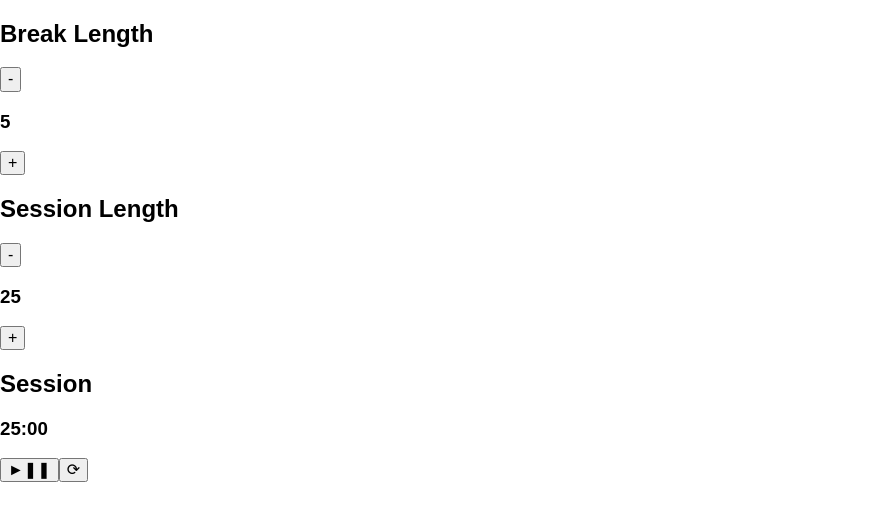
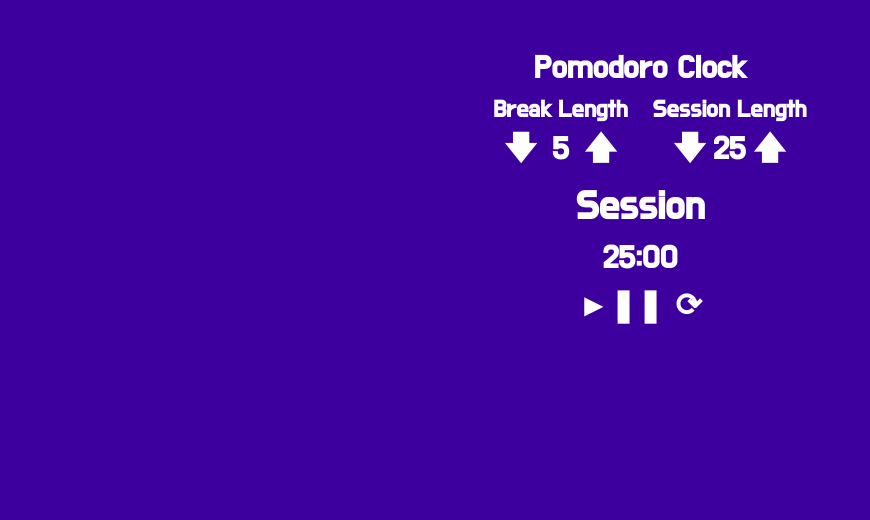
Before and after one commit to Marzdor/React-pomodoroClock, a React (Create React App) app: page / in a window 1280 px wide. Shown: the top 520 px of the page, without its empty margins (0-870 px from the left). Built offline with nearby package versions, Linux system fonts and the light colour scheme.

Commit message:
added styleing

```diff
--- a/public/index.html
+++ b/public/index.html
@@ -22,6 +22,7 @@
     -->
   <title>Pomodoro Clock App</title>
   <script src="https://cdn.freecodecamp.org/testable-projects-fcc/v1/bundle.js"></script>
+  <link href="https://fonts.googleapis.com/css?family=Do+Hyeon" rel="stylesheet">
 </head>
 
 <body>
--- a/src/App.css
+++ b/src/App.css
@@ -1,28 +1,80 @@
-.App {
-  text-align: center;
+@media (min-width: 320px) {
+  #title {
+    margin: 50px 0 10px 0;
+  }
+  #break-decrement,
+  #session-decrement {
+    justify-self: end;
+  }
+  #break-increment,
+  #session-increment {
+    justify-self: start;
+  }
+  #timer-label {
+    font-size: 2.5rem;
+    margin: 10px 0 0 0;
+  }
+  #time-left {
+    font-size: 2rem;
+    margin: 10px 0;
+  }
+  #timer button {
+    background-color: transparent;
+    border: none;
+    font-weight: 900;
+    font-size: 2rem;
+  }
+  .setting {
+    display: grid;
+    grid-template-columns: 1fr 20px 1fr;
+    justify-items: center;
+    align-items: center;
+    grid-column-gap: 5px;
+  }
+  .setting h2 {
+    grid-column: 1 / span 3;
+  }
+  .setting h3 {
+    font-size: 2rem;
+    margin: 0;
+  }
+  .setting button {
+    height: 50px;
+    width: 50px;
+    background-color: transparent;
+    border: none;
+    font-weight: 900;
+    font-size: 2rem;
+  }
+  body {
+    text-align: center;
+    font-family: "Do Hyeon", sans-serif;
+    user-select: none;
+    background-color: #3d009e;
+    color: #fff;
+  }
+  button {
+    color: #fff;
+  }
+  button:focus {
+    outline: 0;
+  }
 }
-
-.App-logo {
-  animation: App-logo-spin infinite 20s linear;
-  height: 80px;
+@media (min-width: 600px) {
+  #settings {
+    display: grid;
+    grid-template-columns: 1fr 1fr;
+    align-items: center;
+    grid-column-gap: 25px;
+  }
+  #break-setting {
+    justify-self: end;
+  }
+  #session-setting {
+    justify-self: start;
+  }
+  #break-label,
+  #session-label {
+    margin: 0;
+  }
 }
-
-.App-header {
-  background-color: #222;
-  height: 150px;
-  padding: 20px;
-  color: white;
-}
-
-.App-title {
-  font-size: 1.5em;
-}
-
-.App-intro {
-  font-size: large;
-}
-
-@keyframes App-logo-spin {
-  from { transform: rotate(0deg); }
-  to { transform: rotate(360deg); }
-}
--- a/src/App.js
+++ b/src/App.js
@@ -29,7 +29,6 @@ class App extends Component {
 
     let divisor_for_seconds = divisor_for_minutes % 60;
     let seconds = Math.ceil(divisor_for_seconds);
-    console.log(secs);
 
     if (this.state.seconds === 3600 && isNaN(secs)) {
       seconds = 0;
@@ -101,15 +100,15 @@ class App extends Component {
 
     if (this.state.timerState === "off") {
       let newTime;
-
+      console.log(btn);
       if (/break/.test(btn.id)) {
-        if (btn.innerHTML === "+" && this.state.breakTime < 60) {
+        if (btn.innerHTML === "🡅" && this.state.breakTime < 60) {
           newTime = this.state.breakTime + 1;
           this.setState({
             breakTime: newTime,
             seconds: newTime * 60
           });
-        } else if (btn.innerHTML === "-" && this.state.breakTime > 1) {
+        } else if (btn.innerHTML === "🡇" && this.state.breakTime > 1) {
           newTime = this.state.breakTime - 1;
           this.setState({
             breakTime: newTime,
@@ -119,13 +118,13 @@ class App extends Component {
         if (this.state.currentTimer === "Break")
           this.setState({ time: this.secondsToTime(newTime * 60) });
       } else {
-        if (btn.innerHTML === "+" && this.state.sessionTime < 60) {
+        if (btn.innerHTML === "🡅" && this.state.sessionTime < 60) {
           newTime = this.state.sessionTime + 1;
           this.setState({
             sessionTime: newTime,
             seconds: newTime * 60
           });
-        } else if (btn.innerHTML === "-" && this.state.sessionTime > 1) {
+        } else if (btn.innerHTML === "🡇" && this.state.sessionTime > 1) {
           newTime = this.state.sessionTime - 1;
           this.setState({
             sessionTime: newTime,
@@ -178,6 +177,7 @@ class App extends Component {
     return (
       <div id="App">
         <audio id="beep" src={Beep} />
+        <h1 id="title">Pomodoro Clock</h1>
         <Settings
           handleSettingsClick={this.handleSettingsClick}
           breakTime={this.state.breakTime}
--- a/src/Settings.js
+++ b/src/Settings.js
@@ -2,25 +2,25 @@ import React from "react";
 
 const Settings = props => {
   return (
-    <section>
-      <div>
+    <section id="settings">
+      <div id="break-setting" className="setting">
         <h2 id="break-label">Break Length</h2>
         <button onClick={props.handleSettingsClick} id="break-decrement">
-          -
+          🡇
         </button>
         <h3 id="break-length">{props.breakTime}</h3>
         <button onClick={props.handleSettingsClick} id="break-increment">
-          +
+          🡅
         </button>
       </div>
-      <div>
+      <div id="session-setting" className="setting">
         <h2 id="session-label">Session Length</h2>
         <button onClick={props.handleSettingsClick} id="session-decrement">
-          -
+          🡇
         </button>
         <h3 id="session-length">{props.sessionTime}</h3>
         <button onClick={props.handleSettingsClick} id="session-increment">
-          +
+          🡅
         </button>
       </div>
     </section>
--- a/src/Timer.js
+++ b/src/Timer.js
@@ -2,7 +2,7 @@ import React from "react";
 
 const Timer = props => {
   return (
-    <section>
+    <section id="timer">
       <h2 id="timer-label">{props.currentTimer}</h2>
       <h3 id="time-left">{props.timerMin + ":" + props.timerSec}</h3>
       <button id="start_stop" onClick={props.handleStartStopClick}>
```
